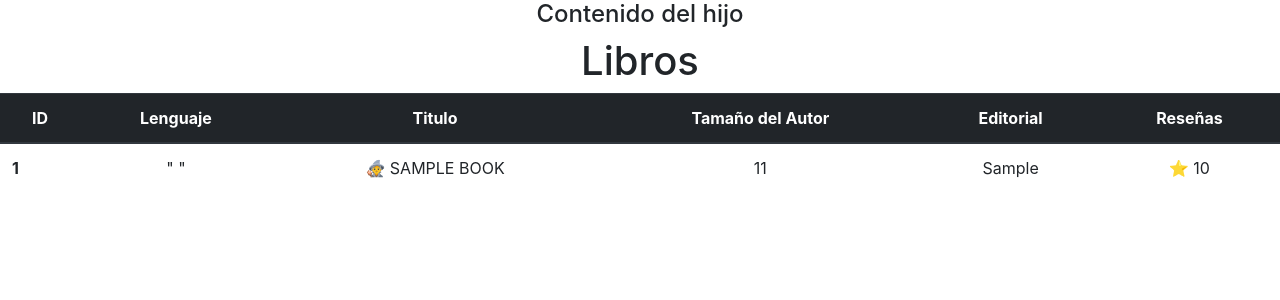
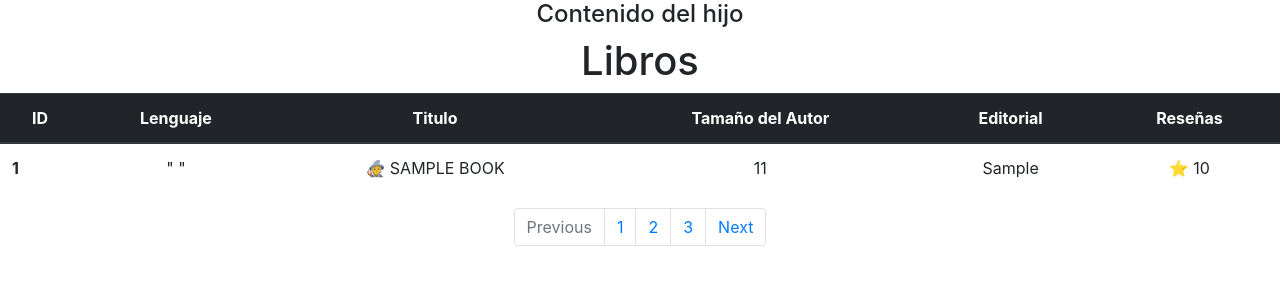
Before and after one commit to starkymc/Clase-django, a Django app: page /booklist/ in a window 1280 px wide. Shown: the top 300 px of the page. Run offline with Django 4.2, Linux system fonts and the light colour scheme; tables that the repository leaves empty hold one stand-in row (values such as "Sample post"); some libraries are stand-ins or nearby versions.

Commit message:
third commit

```diff
--- a/vitrina/templates/booklist.html
+++ b/vitrina/templates/booklist.html
@@ -24,7 +24,8 @@
       <tr>
 
         {# usando bucle for #}
-        {% for i in object_list  %}
+
+        {% for i in object_list|slice:":10"  %}
         <th scope="row" >{{i.id}}</th>
 
         {# usando filtro #}
@@ -76,5 +77,20 @@
 </div>
 
 
+<!-- div pagination-->
+<nav aria-label="Page navigation example">
+    <ul class="pagination justify-content-center">
+      <li class="page-item disabled">
+        <a class="page-link" href="#" tabindex="-1">Previous</a>
+      </li>
+      <li class="page-item"><a class="page-link" href="#">1</a></li>
+      <li class="page-item"><a class="page-link" href="#">2</a></li>
+      <li class="page-item"><a class="page-link" href="#">3</a></li>
+      <li class="page-item">
+        <a class="page-link" href="#">Next</a>
+      </li>
+    </ul>
+  </nav>
+<!-- div pagination-->
 
   {% endblock  %}
```
Also changed, not shown: limitfor.txt (added, +23 -0 lines).
